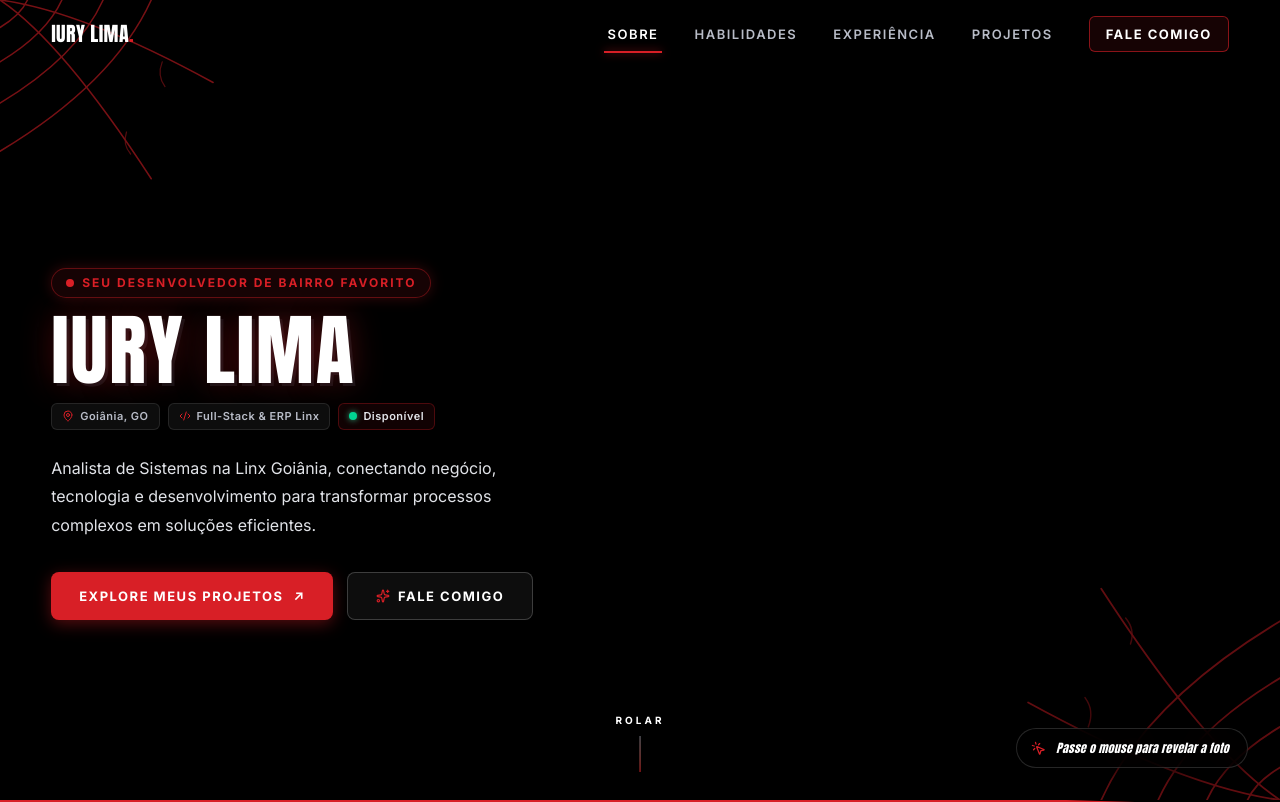
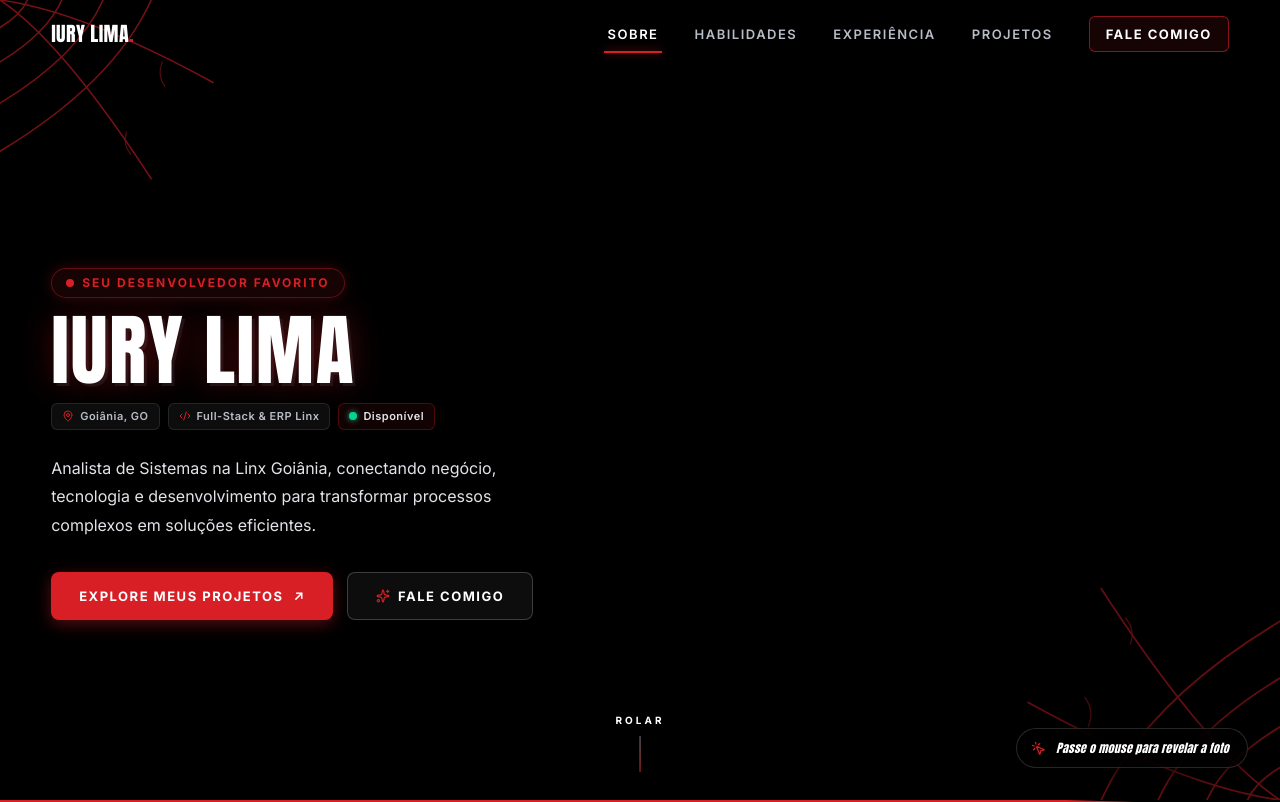
Before and after one commit to LimaGost/iurylima-portfolio, a React (Vite) app: page / in a window 1280 px wide. Shown: the top 802 px of the page. Built offline with nearby package versions, Linux system fonts and the light colour scheme.

Commit message:
Mudanã no enunciado do Hero

```diff
--- a/src/components/Hero.tsx
+++ b/src/components/Hero.tsx
@@ -51,7 +51,7 @@ export default function Hero() {
               <span className="relative inline-flex h-2 w-2 rounded-full bg-accent" />
             </span>
             <span className="text-xs font-bold tracking-[2px] text-accent uppercase">
-              Seu desenvolvedor de bairro favorito
+              Seu desenvolvedor favorito
             </span>
           </div>
 
```
